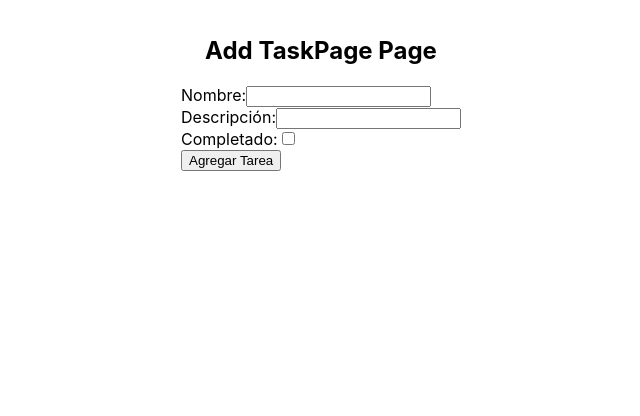
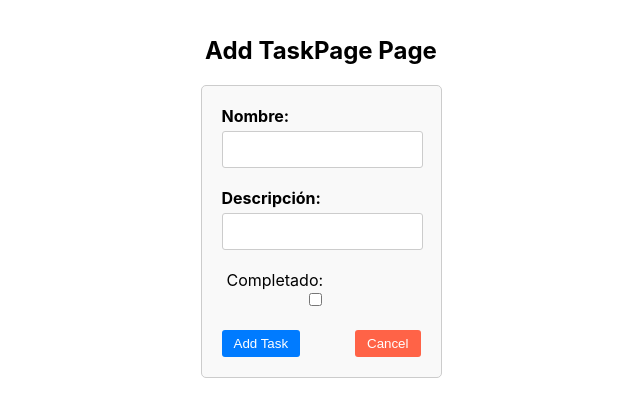
Before and after one commit to dvidaillet/tareas, a React (Create React App) app: page /add-task in a window 1280 px wide. Shown: the top 416 px of the page, without its empty margins (287-927 px from the left). Built offline with nearby package versions, Linux system fonts and the light colour scheme; data requests are answered from the project's data file.

Commit message:
add cancel button

```diff
--- a/src/components/TaskDataTable.jsx
+++ b/src/components/TaskDataTable.jsx
@@ -1,6 +1,6 @@
 import React from "react";
 import styled from "styled-components";
-import { CompleteButton } from "./completedButton";
+import { CompleteButton, DeleteButton } from "./completedButton";
 
 // Definir los estilos de la tabla y sus celdas
 const Table = styled.table`
@@ -17,15 +17,6 @@ const Td = styled.td`
   padding: 8px;
   border: 1px solid #ddd;
   text-align: center;
-`;
-
-const DeleteButton = styled.button`
-  padding: 6px 12px;
-  background-color: tomato;
-  color: #fff;
-  border: none;
-  cursor: pointer;
-  border-radius: 3px;
 `;
 
 export const TaskDataTable = ({ data, onEdit, onDelete }) => {
--- a/src/components/completedButton.jsx
+++ b/src/components/completedButton.jsx
@@ -13,3 +13,12 @@ export const CompleteButton = styled.button`
      cursor: not-allowed;
   `}
 `;
+
+export const DeleteButton = styled.button`
+  padding: 6px 12px;
+  background-color: tomato;
+  color: #fff;
+  border: none;
+  cursor: pointer;
+  border-radius: 3px;
+`;
--- a/src/modules/task/components/task-form/TaskForm.jsx
+++ b/src/modules/task/components/task-form/TaskForm.jsx
@@ -1,10 +1,53 @@
 import React, { useContext, useState } from "react";
+import styled from "styled-components";
 import { useFormik } from "formik";
 import * as Yup from "yup";
-import { v4 as uuidv4 } from 'uuid';
-import { Navigate } from 'react-router-dom';
+import { v4 as uuidv4 } from "uuid";
+import { Navigate } from "react-router-dom";
 import { TaskContext } from "../../context/taskContext";
 import { ErrorMessage } from "../../../../components/ErrorMessaje";
+import {
+  CompleteButton,
+  DeleteButton,
+} from "../../../../components/completedButton";
+
+const Form = styled.form`
+  max-width: 600px;
+  margin: 0 auto;
+  padding: 20px;
+  border: 1px solid #ccc;
+  border-radius: 5px;
+  background-color: #f9f9f9;
+`;
+
+const FormGroup = styled.div`
+  margin-bottom: 20px;
+`;
+
+const Label = styled.label`
+  display: block;
+  margin-bottom: 5px;
+  font-weight: bold;
+`;
+
+const Input = styled.input`
+  width: 90%;
+  padding: 10px;
+  border: 1px solid #ccc;
+  border-radius: 3px;
+`;
+
+const CheckboxLabel = styled.label`
+  margin-left: 5px;
+  font-weight: normal;
+`;
+
+const ButtonContainer = styled.div`
+  display: flex;
+  flex-direction: row;
+  justify-content: space-between;
+  gap: 20px;
+`;
 
 export const TaskForm = () => {
   const { addTask } = useContext(TaskContext);
@@ -28,20 +71,25 @@ export const TaskForm = () => {
       const taskWithId = { ...values, id: uuidv4() }; // Asignar un ID aleatorio
       addTask(taskWithId);
       resetForm(); // Resetea el formulario después de enviar
-      setRedirect(true)
+      setRedirect(true);
     },
   });
 
-   // Si 'redirect' es true, redirigir al usuario a la página 'add-task'
-   if (redirect) {
+  // Si 'redirect' es true, redirigir al usuario a la página 'add-task'
+  if (redirect) {
     return <Navigate to="/" />;
   }
 
+  const handleCancel = () => {
+    formik.setErrors(null); // Restablece los errores a un objeto vacío
+    formik.resetForm();
+  };
+
   return (
-    <form onSubmit={formik.handleSubmit}>
-      <div>
-        <label htmlFor="name">Nombre:</label>
-        <input
+    <Form onSubmit={formik.handleSubmit}>
+      <FormGroup>
+        <Label htmlFor="name">Nombre:</Label>
+        <Input
           type="text"
           id="name"
           name="name"
@@ -52,10 +100,10 @@ export const TaskForm = () => {
         {formik.touched.name && formik.errors.name ? (
           <ErrorMessage>{formik.errors.name}</ErrorMessage>
         ) : null}
-      </div>
-      <div>
-        <label htmlFor="description">Descripción:</label>
-        <input
+      </FormGroup>
+      <FormGroup>
+        <Label htmlFor="description">Descripción:</Label>
+        <Input
           type="text"
           id="description"
           name="description"
@@ -66,18 +114,25 @@ export const TaskForm = () => {
         {formik.touched.description && formik.errors.description ? (
           <ErrorMessage>{formik.errors.description}</ErrorMessage>
         ) : null}
-      </div>
-      <div>
-        <label htmlFor="completed">Completado:</label>
-        <input
+      </FormGroup>
+      <FormGroup>
+        <CheckboxLabel htmlFor="completed">Completado:</CheckboxLabel>
+        <Input
           type="checkbox"
           id="completed"
           name="completed"
           checked={formik.values.completed}
           onChange={formik.handleChange}
         />
-      </div>
-      <button type="submit">Agregar Tarea</button>
-    </form>
+      </FormGroup>
+      <ButtonContainer>
+        <CompleteButton complete={false} type="submit">
+          Add Task
+        </CompleteButton>
+        <DeleteButton type="reset" onClick={handleCancel}>
+          Cancel
+        </DeleteButton>
+      </ButtonContainer>
+    </Form>
   );
 };
```
